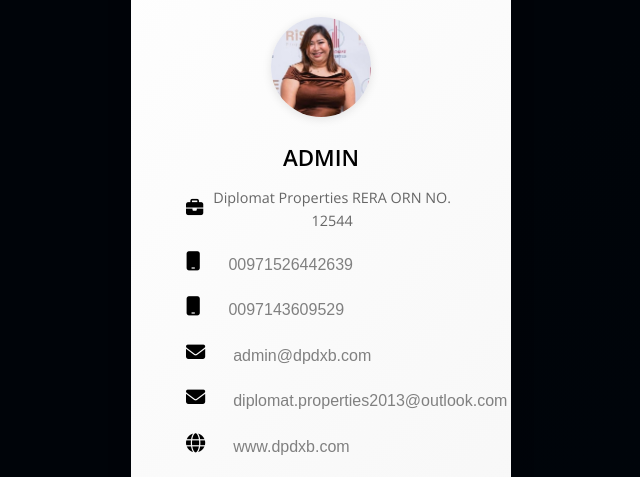
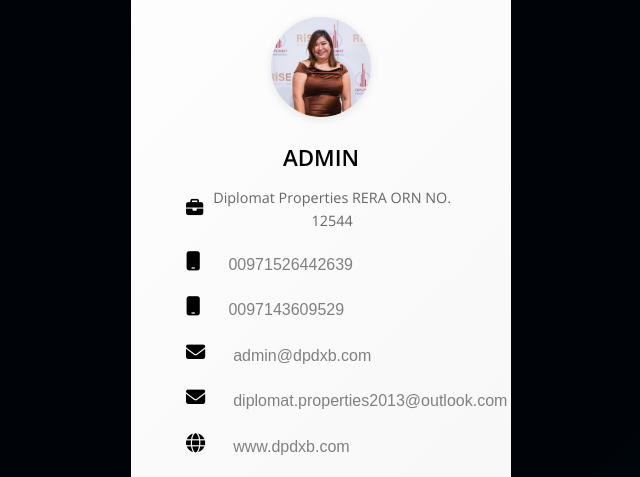
Before and after one commit to Diplomat-Properties/admin, a plain HTML site: page index.html in a window 1280 px wide. Shown: the part 250-727 px from the top of the page, without its empty margins (319-959 px from the left). Drawn offline with nearby package versions, Linux system fonts and the light colour scheme.

Commit message:
Update index.html

```diff
--- a/index.html
+++ b/index.html
@@ -22,7 +22,7 @@
     </div>
 
     <div class="agent-section">
-      <img src="img/kate1.jpeg" alt="Agent Photo" class="agent-photo">
+      <img src="img/kate.jpeg" alt="Agent Photo" class="agent-photo">
       <h3 class="agent-name">ADMIN</h3>
 
       <p class="agent-registration"><span class="registration-symbol"><i class="fa-solid fa-briefcase detail-icon"></i></span> Diplomat Properties RERA ORN NO. 12544</p>
```
